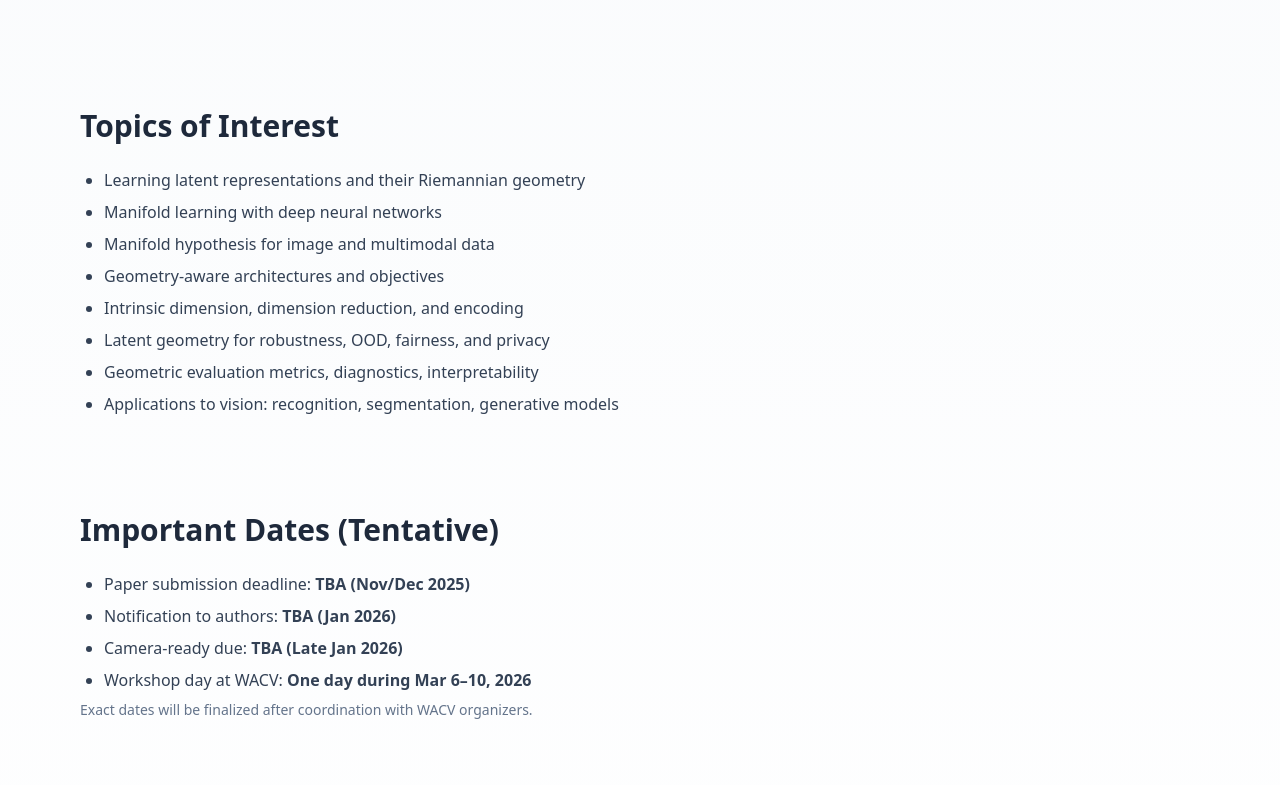
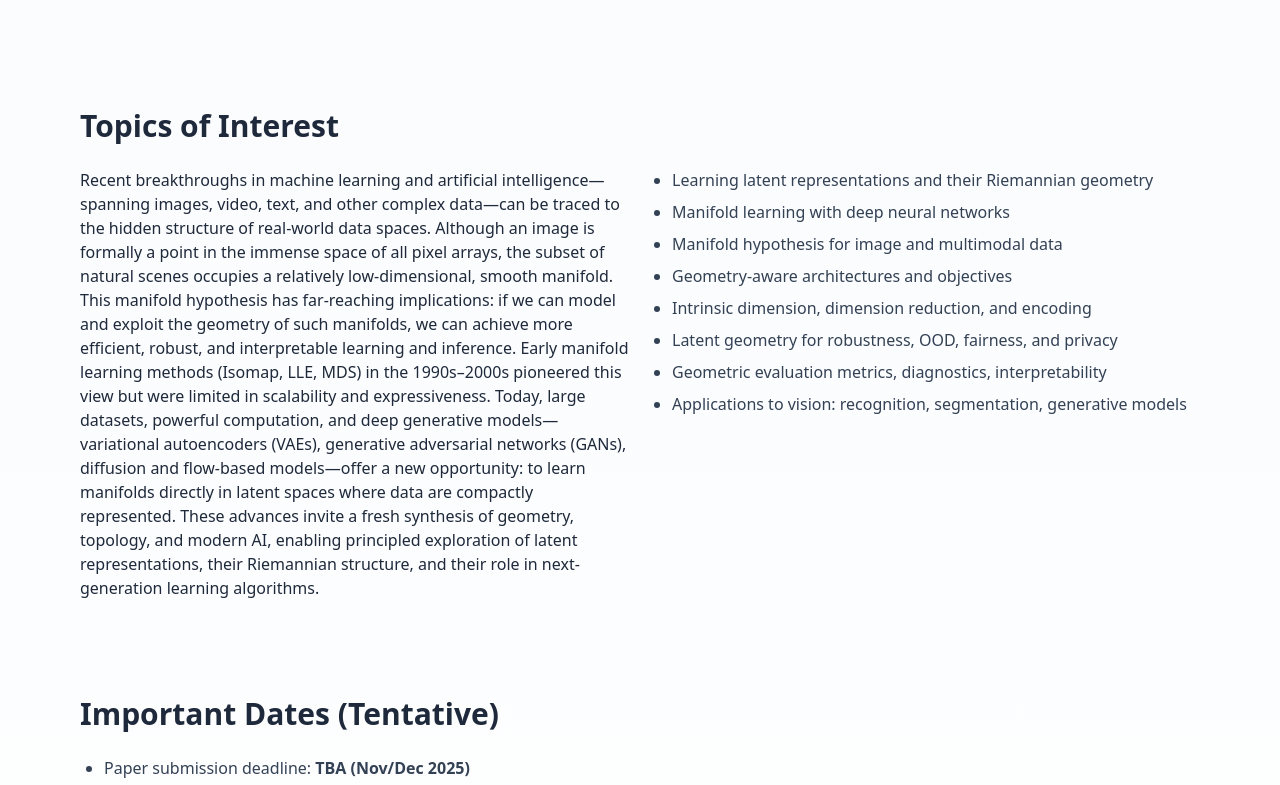
Before and after one commit to anujsrivastava2020/LENS2026-Workshop, a plain HTML site: page index.html in a window 1280 px wide. Shown: the part 592-1377 px from the top of the page. Drawn offline with nearby package versions, Linux system fonts and the light colour scheme.

Commit message:
Update index.html

```diff
--- a/index.html
+++ b/index.html
@@ -60,6 +60,20 @@
   <section id="topics" class="mx-auto max-w-6xl px-4 py-12">
     <h2 class="text-3xl font-bold">Topics of Interest</h2>
     <div class="mt-6 grid md:grid-cols-2 gap-4">
+
+      Recent breakthroughs in machine learning and artificial intelligence—spanning images, video, text, and other
+      complex data—can be traced to the hidden structure of real-world data spaces. Although an image is formally a
+      point in the immense space of all pixel arrays, the subset of natural scenes occupies a relatively low-dimensional,
+      smooth manifold. This manifold hypothesis has far-reaching implications: if we can model and exploit the geometry of such
+      manifolds, we can achieve more efficient, robust, and interpretable learning and inference.
+
+Early manifold learning methods (Isomap, LLE, MDS) in the 1990s–2000s pioneered this view but were limited in scalability
+      and expressiveness. Today, large datasets, powerful computation, and deep generative models—variational autoencoders (VAEs),
+      generative adversarial networks (GANs), diffusion and flow-based models—offer a new opportunity: to learn manifolds
+      directly in latent spaces where data are compactly represented. These advances invite a fresh synthesis of geometry,
+      topology, and modern AI, enabling principled exploration of latent representations, their Riemannian structure, and
+      their role in next-generation learning algorithms.
+
       <ul class="list-disc pl-6 space-y-2 text-slate-700">
         <li>Learning latent representations and their Riemannian geometry</li>
         <li>Manifold learning with deep neural networks</li>
```
